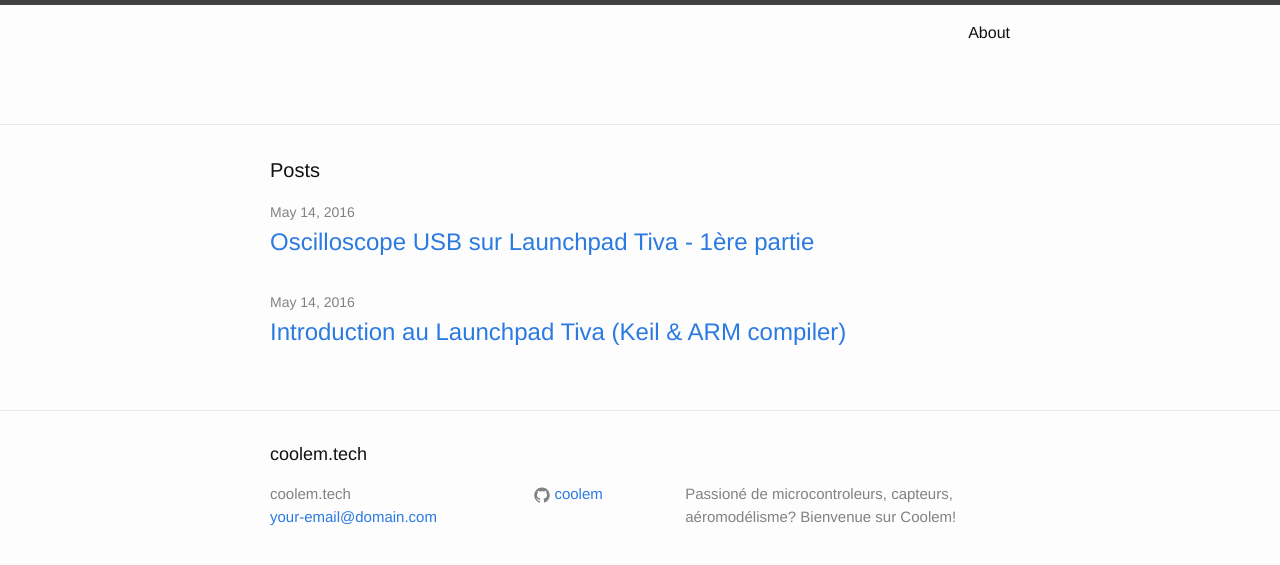
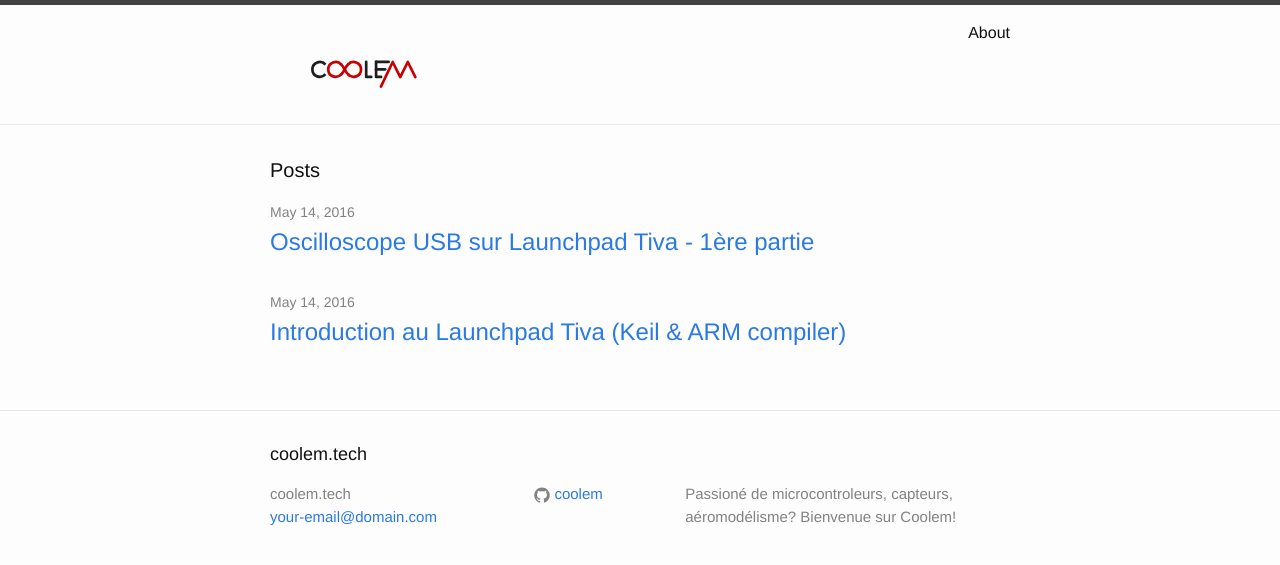
Before and after one commit to coolem/coolem.github.io, a Jekyll site: the page built from index.html, in a window 1280 px wide. Shown: the top 565 px of the page. Built offline with Jekyll 4.4.1, drawn with Linux system fonts in a browser that asks for light colours.

Commit message:
Update header.html

```diff
--- a/_includes/header.html
+++ b/_includes/header.html
@@ -5,7 +5,7 @@
     <!--<a class="site-title" href="{{ site.baseurl }}/">{{ site.title }}</a>
 	-->
 	<a class="site-title" href="{{ site.baseurl }}/">
-		<svg viewBox="0 0 744 500" width="200" height="100">
+		<svg viewBox="0 0 1200 900" width="200" height="100">
 			<use xlink:href="{{ site.baseurl }}/img/drawing3.svg#svg2" >
 		</svg>
 	</a>
```
